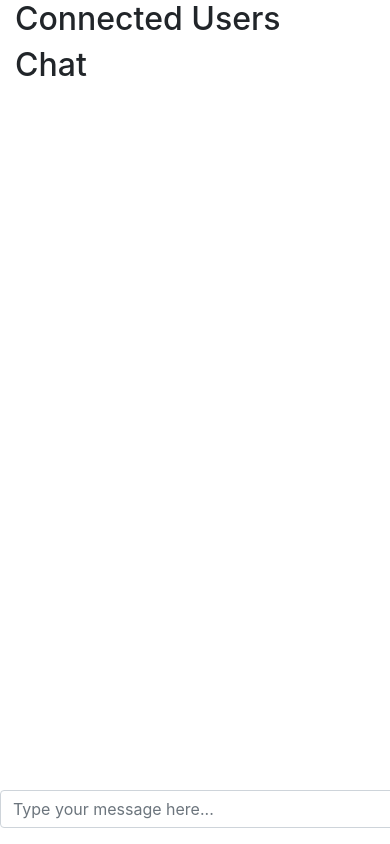
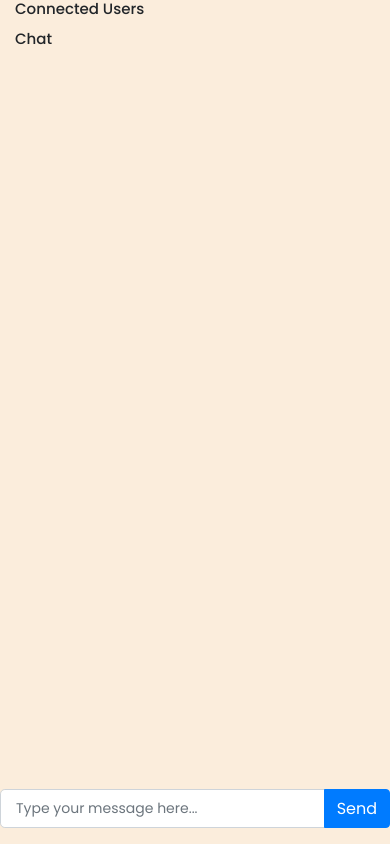
Before and after one commit to Neinphobia/sockettest, a website: page public/index.html in a window 390 px wide. Drawn offline with nearby package versions, Linux system fonts and the light colour scheme; no server answers.

Commit message:
styling more

```diff
--- a/public/chat.js
+++ b/public/chat.js
@@ -35,6 +35,7 @@ document.addEventListener("DOMContentLoaded", () => {
   socket.on("chat message", (data) => {
     const item = document.createElement("li");
     item.classList.add("list-group-item"); // Add Bootstrap class for styling
+    item.classList.add("mt-2");
     item.textContent = data.sillyName + " : " + data.msg;
 
     // Determine if the message is even or odd
--- a/public/index.html
+++ b/public/index.html
@@ -8,6 +8,11 @@
       rel="stylesheet"
       href="https://stackpath.bootstrapcdn.com/bootstrap/4.5.2/css/bootstrap.min.css"
     />
+    <!-- Include FontAwesome -->
+    <link
+      rel="stylesheet"
+      href="https://cdnjs.cloudflare.com/ajax/libs/font-awesome/5.15.3/css/all.min.css"
+    />
     <link rel="stylesheet" href="style.css" />
     <script src="https://code.jquery.com/jquery-3.5.1.slim.min.js"></script>
     <script src="https://cdn.jsdelivr.net/npm/bootstrap@4.5.2/dist/js/bootstrap.bundle.min.js"></script>
@@ -16,12 +21,13 @@
     <div class="container">
       <div class="row">
         <div class="col-12 col-md-6">
-          <h2>Connected Users</h2>
+          <h5 class="fs-1 fs-md-3">Connected Users</h5>
+
           <ul id="users-list" class="list-group"></ul>
         </div>
         <div class="col-12 col-md-6">
-          <h2>Chat</h2>
-          <div class="messages-box" style="height: 80vh; overflow-y: auto">
+          <h5 class="mt-1">Chat</h5>
+          <div class="messages-box" style="height: 60vh; overflow-y: auto">
             <ul id="messages" class="list-group"></ul>
           </div>
           <div class="fixed-bottom">
@@ -30,11 +36,11 @@
                 <input
                   id="m"
                   autocomplete="off"
-                  class="form-control"
+                  class="form-control form-control-lg form-control-md"
                   placeholder="Type your message here..."
                 />
                 <div class="input-group-append">
-
+                  <button class="btn btn-primary" type="submit">Send</button>
                 </div>
               </div>
             </form>
--- a/public/style.css
+++ b/public/style.css
@@ -1,3 +1,9 @@
+@import url("https://fonts.googleapis.com/css2?family=Poppins:wght@400;500;600&display=swap");
+
+body {
+  font-family: "Poppins", sans-serif;
+}
+
 .message-even {
   background-color: #f8f9fa; /* Light gray */
 }
@@ -11,12 +17,27 @@
   flex-direction: column;
   justify-content: flex-end;
   height: 80vh; /* Adjust as needed */
+}
+#users-list:hover {
+  background-color: rgb(203, 203, 203);
+}
+#users-list {
+  cursor: pointer;
+}
+@media (max-width: 768px) {
+  .form-control {
+    font-size: 14px; /* Adjust as needed */
+    padding: 10px 15px; /* Adjust padding for better usability */
+  }
+  body {
+    font-size: 12px;
+    background-color: rgb(251, 237, 220);
 
   }
-#users-list:hover{
-    background-color: rgb(203, 203, 203);
+  h5 {
+    font-size: 15px;
   }
-#users-list{
-    cursor: pointer;
-
+  .messages-box{
+    padding-bottom: 25px;
   }
+}
```
Lines whose indentation alone changed are shown as unchanged.
